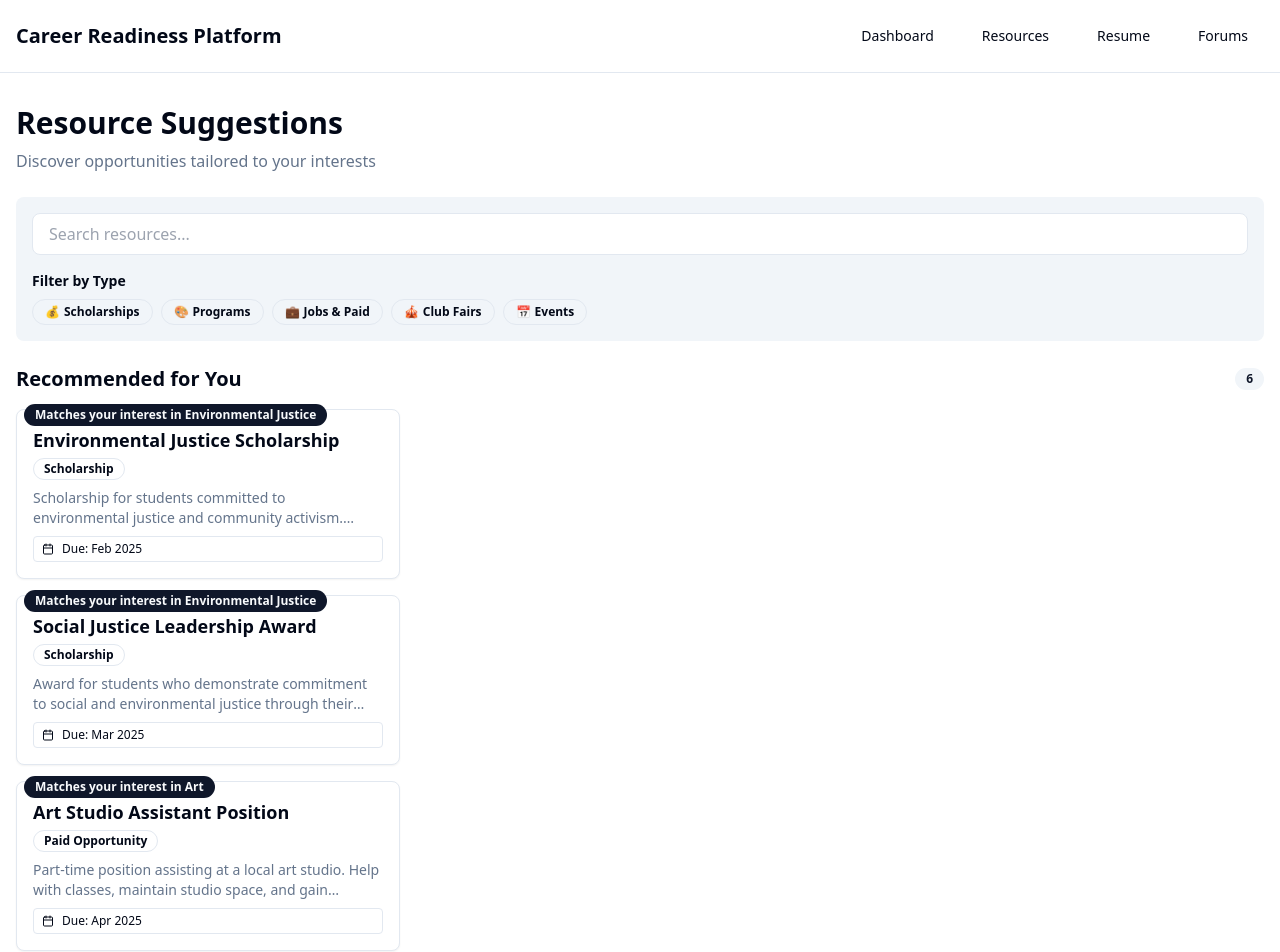
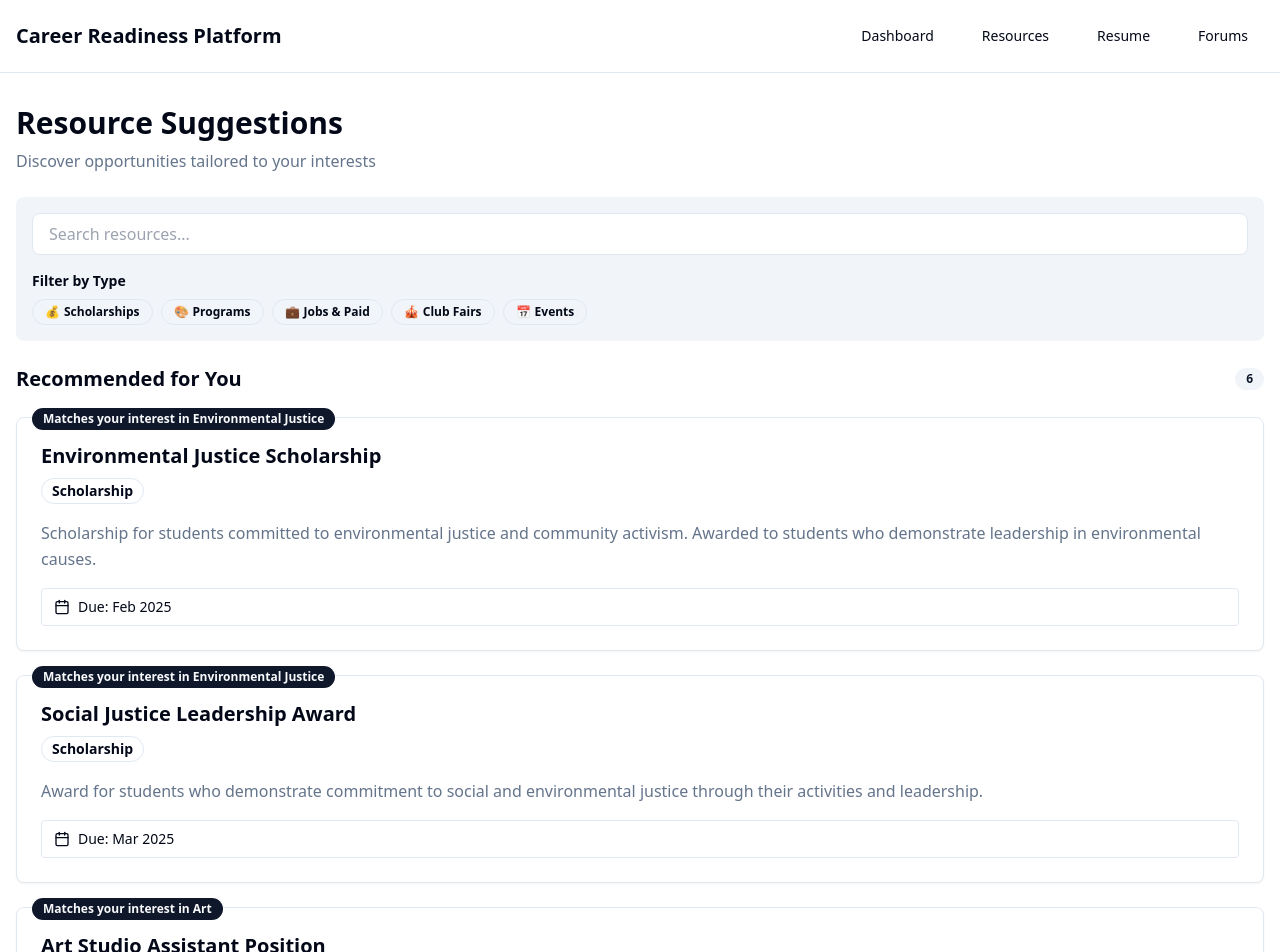
Before and after one commit to tatep27/glow-guide, a React (Vite) app: page /resources in a window 1280 px wide. Shown: the top 952 px of the page. Built offline with nearby package versions, Linux system fonts and the light colour scheme.

Commit message:
Make resource list full width with increased spacing

```diff
--- a/src/components/resources/ResourceList.tsx
+++ b/src/components/resources/ResourceList.tsx
@@ -16,16 +16,16 @@ export function ResourceList({ resources, title, showMatchReason = false, onReso
   }
 
   return (
-    <div className="space-y-4">
-      <div className="flex items-center justify-between">
+    <div className="space-y-6">
+      <div className="flex items-center justify-between mb-6">
         <h2 className="text-xl font-bold">{title}</h2>
         <Badge variant="secondary">{resources.length}</Badge>
       </div>
-      <div className="flex flex-col gap-4 max-w-2xl">
+      <div className="flex flex-col gap-6 w-full">
         {resources.map((resource) => (
-          <div key={resource.id} className="relative">
+          <div key={resource.id} className="relative w-full">
             {showMatchReason && (
-              <div className="absolute -top-2 left-2 z-10">
+              <div className="absolute -top-3 left-4 z-10">
                 <Badge variant="default" className="text-xs">
                   {getMatchReason(resource)}
                 </Badge>
--- a/src/components/timeline/ResourcePreviewCard.tsx
+++ b/src/components/timeline/ResourcePreviewCard.tsx
@@ -29,30 +29,30 @@ export function ResourcePreviewCard({ resource, onClick }: ResourcePreviewCardPr
 
   return (
     <Card
-      className="cursor-pointer hover:shadow-md transition-shadow w-full max-w-sm"
+      className="cursor-pointer hover:shadow-lg transition-all w-full"
       onClick={onClick}
     >
-      <CardContent className="p-4">
-        <div className="space-y-2">
-          <div className="flex items-start justify-between gap-2">
-            <div className="flex-1">
-              <h3 className="font-semibold text-lg">{resource.title}</h3>
-              <Badge variant="outline" className="mt-1 text-xs">
+      <CardContent className="p-6">
+        <div className="space-y-4">
+          <div className="flex items-start justify-between gap-4">
+            <div className="flex-1 space-y-2">
+              <h3 className="font-semibold text-xl">{resource.title}</h3>
+              <Badge variant="outline" className="text-sm">
                 {typeLabels[resource.type]}
               </Badge>
             </div>
           </div>
-          <p className="text-sm text-muted-foreground line-clamp-2">
+          <p className="text-base text-muted-foreground leading-relaxed">
             {resource.description}
           </p>
           {resource.deadline && (
-            <div className={`flex items-center gap-2 text-xs px-2 py-1 rounded border ${urgencyClass}`}>
-              <Calendar className="h-3 w-3" />
+            <div className={`flex items-center gap-2 text-sm px-3 py-2 rounded border ${urgencyClass}`}>
+              <Calendar className="h-4 w-4" />
               <span>Due: {formatDate(resource.deadline)}</span>
             </div>
           )}
           {!resource.deadline && (
-            <div className="flex items-center gap-2 text-xs text-muted-foreground">
+            <div className="flex items-center gap-2 text-sm text-muted-foreground">
               <span>Ongoing opportunity</span>
             </div>
           )}
```
